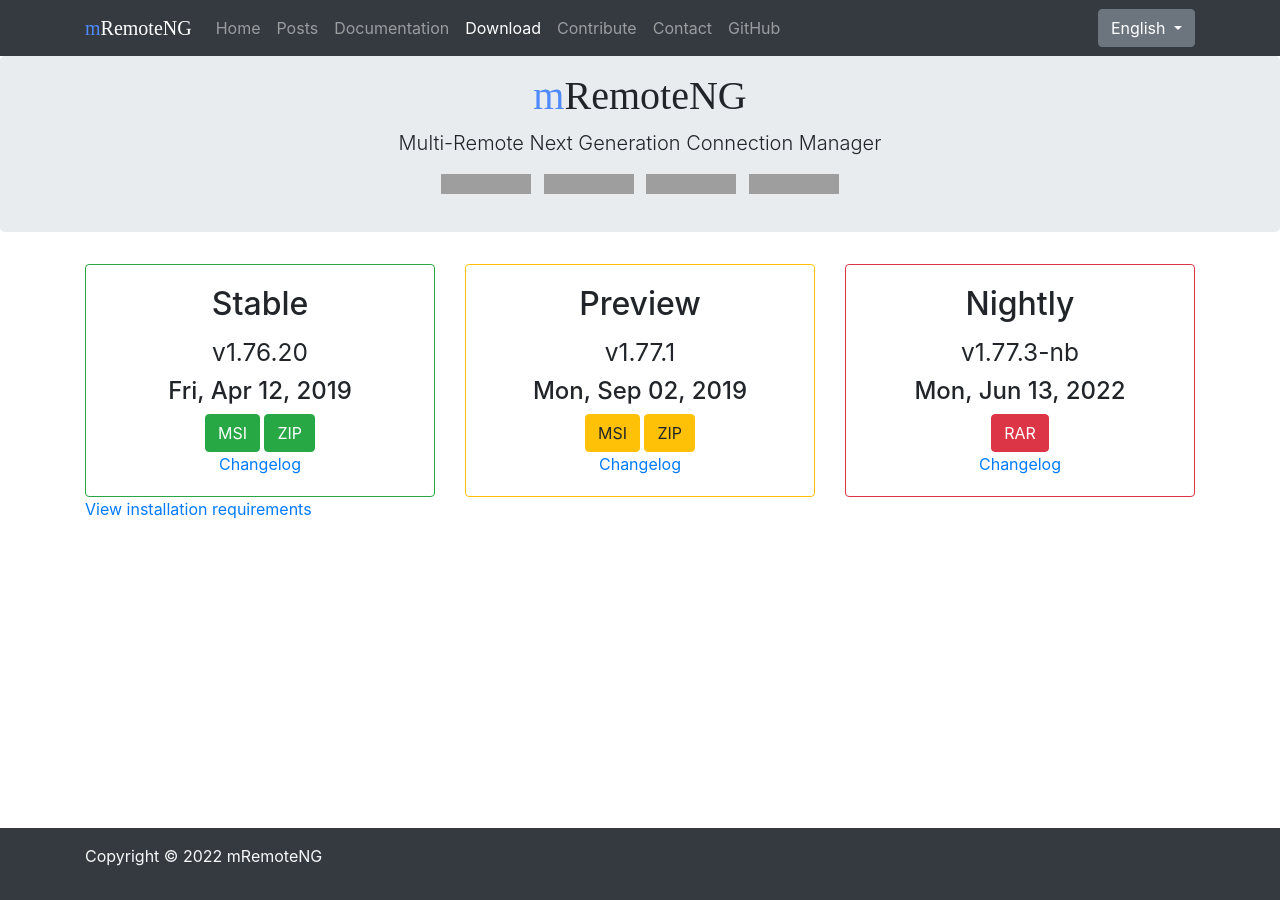
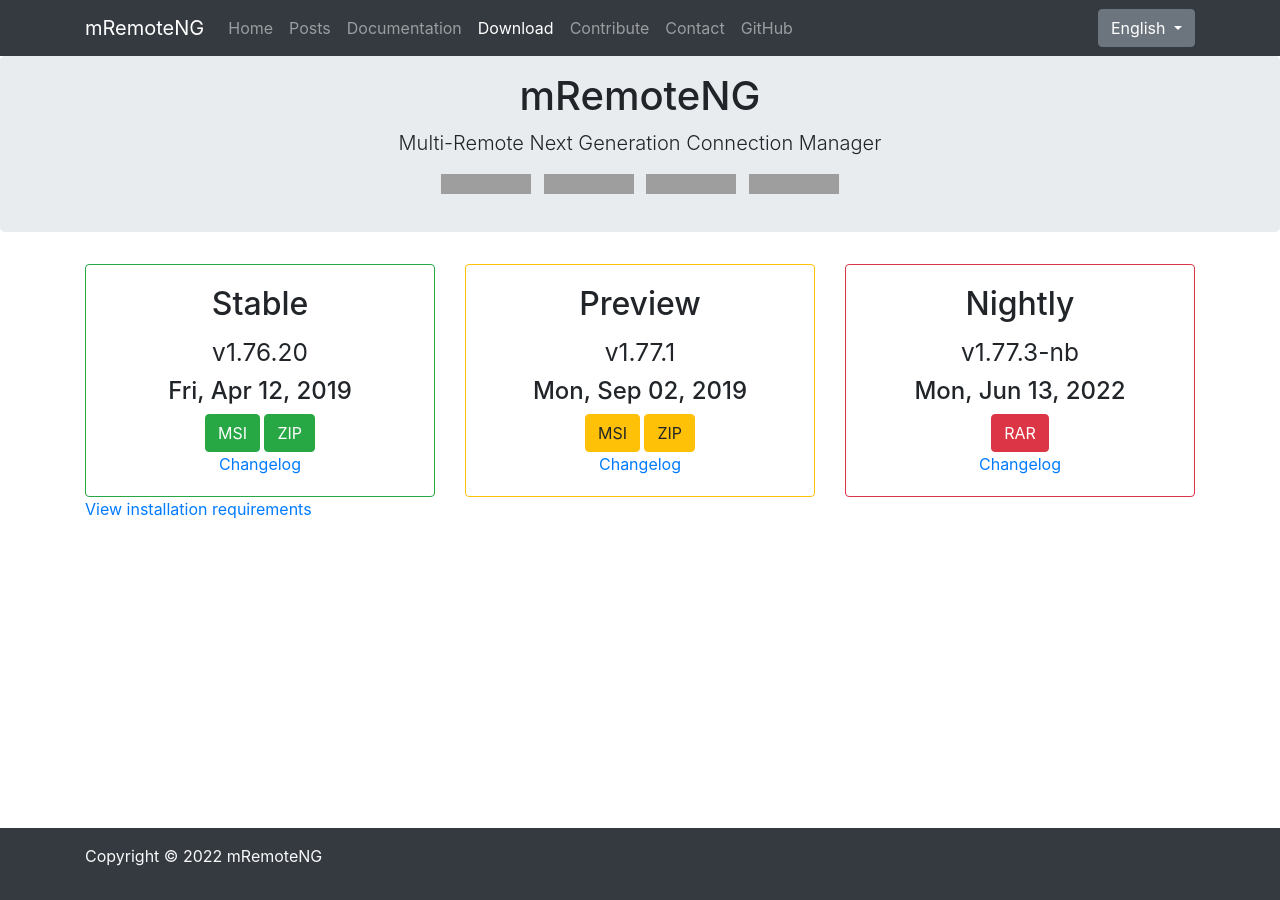
Before and after one commit to mRemoteNG/mRemoteNG.github.io, a Jekyll site: the page built from download.html, in a window 1280 px wide. Built offline with Jekyll 4.4.1, drawn with Linux system fonts in a browser that asks for light colours; some web fonts are replaced; a style sheet for code colours, icons or effects is not loaded; grey boxes are pictures that could not be loaded.

Commit message:
fixing styling

```diff
--- a/_includes/head.html
+++ b/_includes/head.html
@@ -20,82 +20,5 @@
 	{% feed_meta %}
 
 	<base href='{{ site.url }}{{ site.baseurl }}'>
-	<style>
-		@import url(https://db.onlinewebfonts.com/c/8eea7efc212b74ac89dcf5cd3d0e0572?family=HandelGotDBol);
-		@font-face {font-family: "HandelGotDBol"; src: url("https://db.onlinewebfonts.com/t/8eea7efc212b74ac89dcf5cd3d0e0572.eot"); src: url("https://db.onlinewebfonts.com/t/8eea7efc212b74ac89dcf5cd3d0e0572.eot?#iefix") format("embedded-opentype"), url("https://db.onlinewebfonts.com/t/8eea7efc212b74ac89dcf5cd3d0e0572.woff2") format("woff2"), url("https://db.onlinewebfonts.com/t/8eea7efc212b74ac89dcf5cd3d0e0572.woff") format("woff"), url("https://db.onlinewebfonts.com/t/8eea7efc212b74ac89dcf5cd3d0e0572.ttf") format("truetype"), url("https://db.onlinewebfonts.com/t/8eea7efc212b74ac89dcf5cd3d0e0572.svg#HandelGotDBol") format("svg"); font-weight: normal; font-style: normal;}
-
-		.jumbotron > h1, .navbar-brand {
-			font-family: 'HandelGotDBol';
-		}
-		.jumbotron > h1:first-letter, .navbar-brand:first-letter {
-			color: #4f8aff;
-		}
-		.avatar {
-			height: 1rem;
-			width: 1rem;
-		}
-
-		/* 1rem(16px) @ 48em(768px) increasing to 2rem(32px) @ 120em(1920px) */
-		@media (min-width: 48em) {
-			legend {
-				font-size: calc(1.275rem + 0.3vw);
-			}
-			h1, .h1 {
-				font-size: calc(1.375rem + 1.5vw);
-			}
-			h2, .h2 {
-				font-size: calc(1.325rem + 0.9vw);
-			}
-			h3, .h3 {
-				font-size: calc(1.3rem + 0.6vw);
-			}
-			h4, .h4 {
-				font-size: calc(1.275rem + 0.3vw);
-			}
-			.display-1 {
-				font-size: calc(1.725rem + 5.7vw);
-			}
-			.display-2 {
-				font-size: calc(1.675rem + 5.1vw);
-			}
-			.display-3 {
-				font-size: calc(1.575rem + 3.9vw);
-			}
-			.display-4 {
-				font-size: calc(1.475rem + 2.7vw);
-			}
-			.close {
-				font-size: calc(1.275rem + 0.3vw);
-			}
-
-		}
-		/* Prevent font scaling beyond this breakpoint */
-		@media (min-width: 120em) {
-		  :root {
-			font-size: 2em;
-			/* Setting font-size to a fixed value */
-		  }
-		}
-
-		.entry-content img {
-			width: 100%;
-			height: auto;
-		}
-
-		.thumbnail img {
-			width: 40%;
-			height: auto;
-		}
-
-		/* over write for drop down */
-		.width70 {
-			width: 70%;
-		}
-
-		.btn-group {
-			margin-bottom: 0.5em;
-		}
-	</style>
-
 	{% include javascript.html %}
 </head>
```
